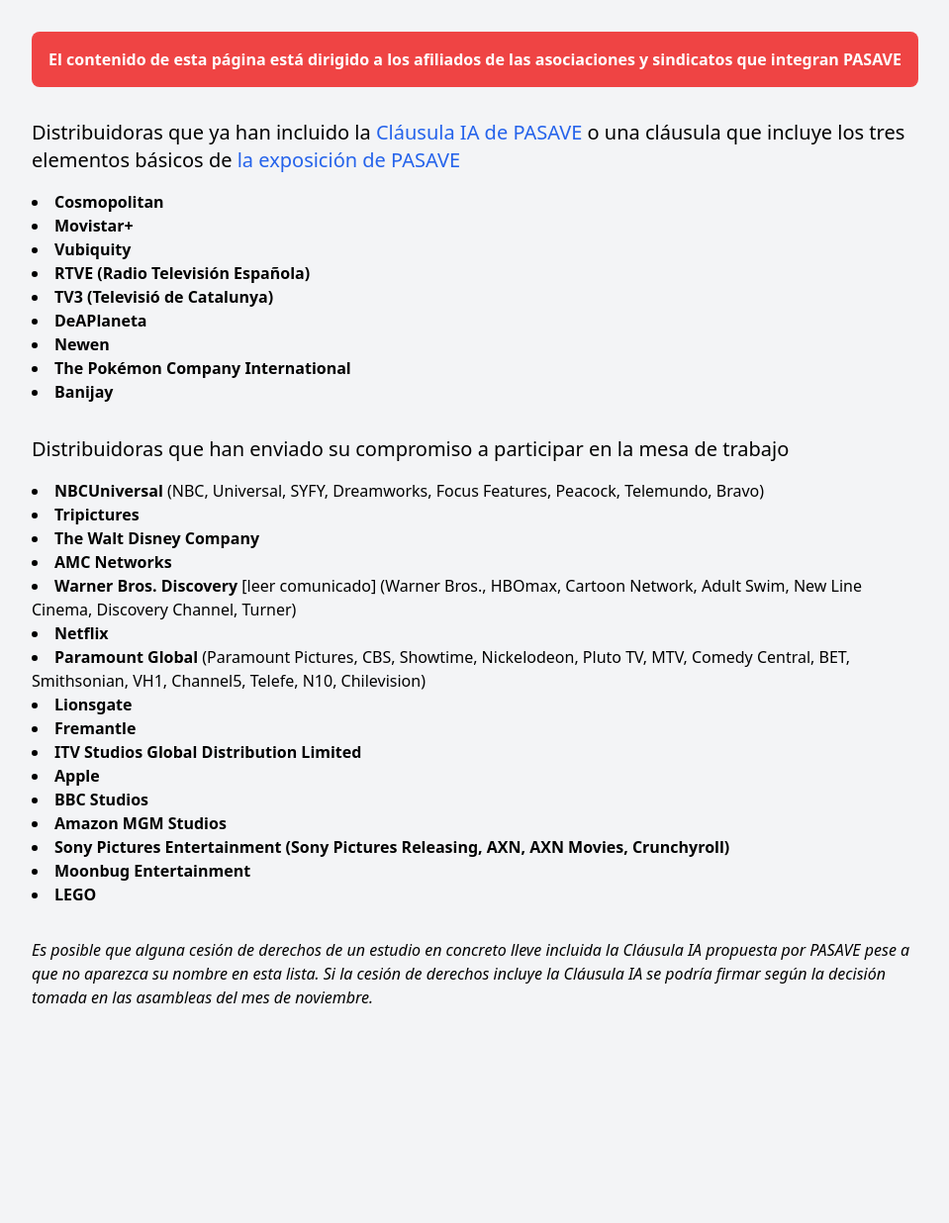
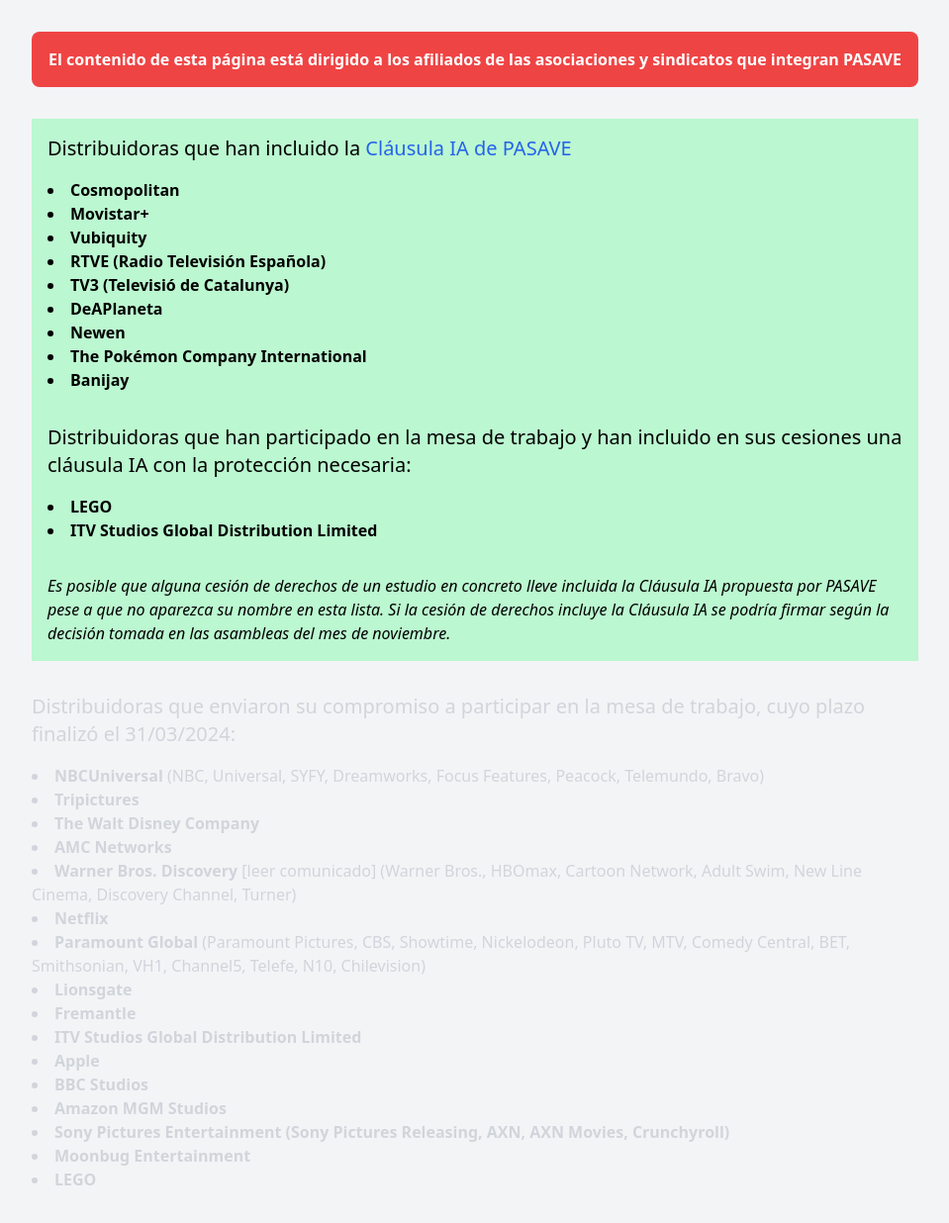
Before and after one commit to mutsuda/pasave.github.io, a Jekyll site: the page built from oklist.md, in a window 1280 px wide. Shown: the whole page at 99% size, without its empty margins (160-1119 px from the left). Built offline with Jekyll 4.4.1, drawn with Linux system fonts in a browser that asks for light colours; before the commit the page ends 1052 px from its top, so only the background shows below that.

Commit message:
updated oklist

```diff
--- a/oklist.md
+++ b/oklist.md
@@ -6,7 +6,9 @@
 
 <div class="bg-red-500 px-4 py-4 mb-8 text-white text-center font-bold rounded-lg">El contenido de esta página está dirigido a los afiliados de las asociaciones y sindicatos que integran PASAVE</div>
 
-<div class="text-xl pb-4">Distribuidoras que ya han incluido la <a href="/clausula" class="font-medium text-blue-600 dark:text-blue-500 hover:underline">Cláusula IA de PASAVE</a> o una cláusula que incluye los tres elementos básicos de <a href="https://pasave.org/assets/files/exp_es.pdf" class="font-medium text-blue-600 dark:text-blue-500 hover:underline">la exposición de PASAVE</a></div>
+<div class="bg-green-200 p-4">
+
+<div class="text-xl pb-4">Distribuidoras que han incluido la <a href="/clausula" class="font-medium text-blue-600 dark:text-blue-500 hover:underline">Cláusula IA de PASAVE</a></div>
 <ul class="list-disc list-inside">
 	<li class="font-bold">Cosmopolitan</li>
 	<li class="font-bold">Movistar+</li>
@@ -20,8 +22,19 @@
 </ul>
 
 
-<div class="text-xl pb-4 pt-8">Distribuidoras que han enviado su compromiso a participar en la mesa de trabajo</div>
+<div class="text-xl pb-4 pt-8">Distribuidoras que han participado en la mesa de trabajo y han incluido en sus cesiones una cláusula IA con la protección necesaria:</div>
 <ul class="list-disc list-inside">
+	<li class="font-bold">LEGO</li>
+	<li class="font-bold">ITV Studios Global Distribution Limited</li>
+</ul>
+
+
+<div class="pt-8 italic">Es posible que alguna cesión de derechos de un estudio en concreto <span class="font-medium">lleve incluida la Cláusula IA propuesta por PASAVE</span> pese a que no aparezca su nombre en esta lista. Si la cesión de derechos incluye la Cláusula IA se podría firmar según la decisión tomada en las asambleas del mes de noviembre.</div>
+
+</div>
+
+<div class="text-gray-300 text-xl pb-4 pt-8">Distribuidoras que enviaron su compromiso a participar en la mesa de trabajo, cuyo plazo finalizó el 31/03/2024:</div>
+<ul class="text-gray-300 list-disc list-inside">
 	<li><span class="font-bold">NBCUniversal</span> (NBC, Universal, SYFY, Dreamworks, Focus Features, Peacock, Telemundo, Bravo)</li>
 	<li class="font-bold">Tripictures</li>
 	<li class="font-bold">The Walt Disney Company</li>
@@ -39,6 +52,3 @@
 	<li class="font-bold">Moonbug Entertainment</li>
 	<li class="font-bold">LEGO</li>
 </ul>
-
-
-<div class="pt-8 italic">Es posible que alguna cesión de derechos de un estudio en concreto <span class="font-medium">lleve incluida la Cláusula IA propuesta por PASAVE</span> pese a que no aparezca su nombre en esta lista. Si la cesión de derechos incluye la Cláusula IA se podría firmar según la decisión tomada en las asambleas del mes de noviembre.</div>
```
Also changed, not shown: css/tailwind.css.
